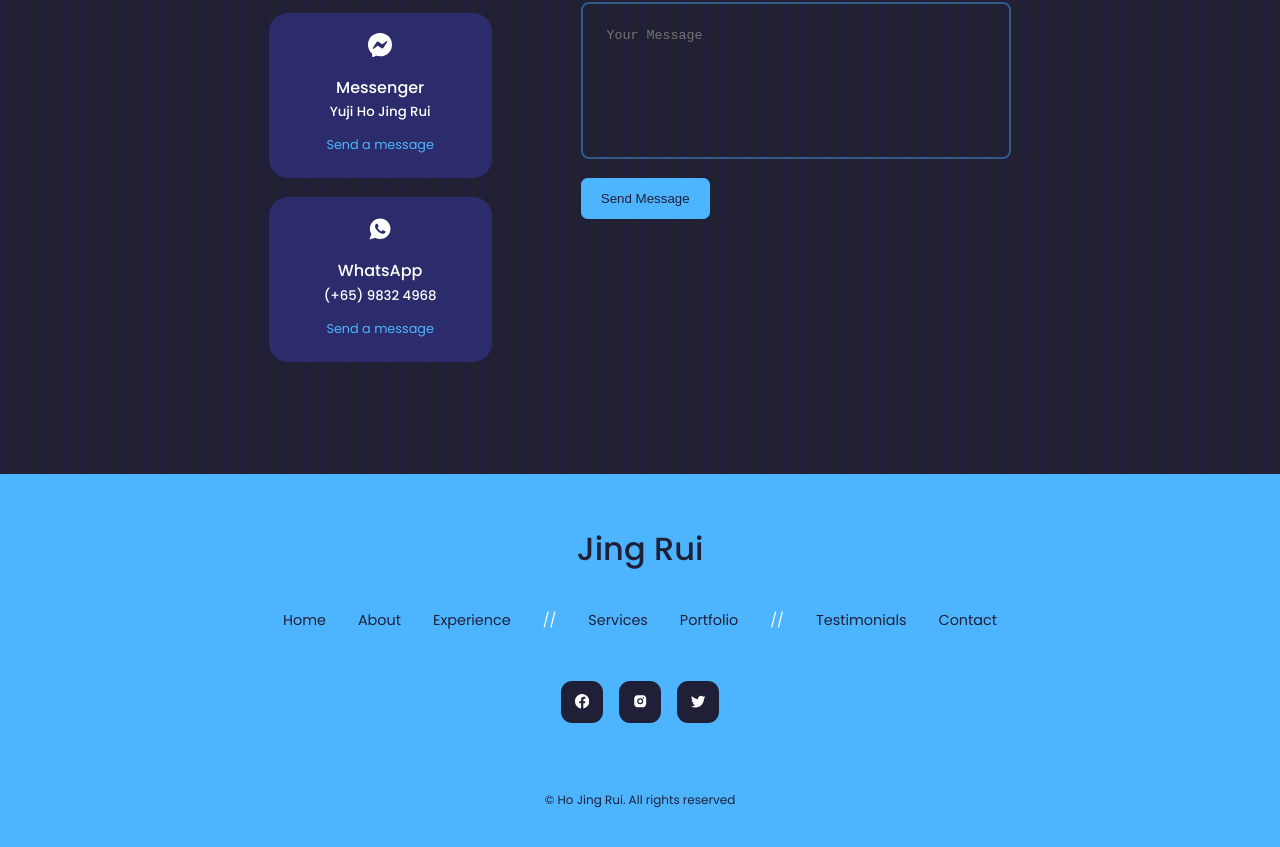
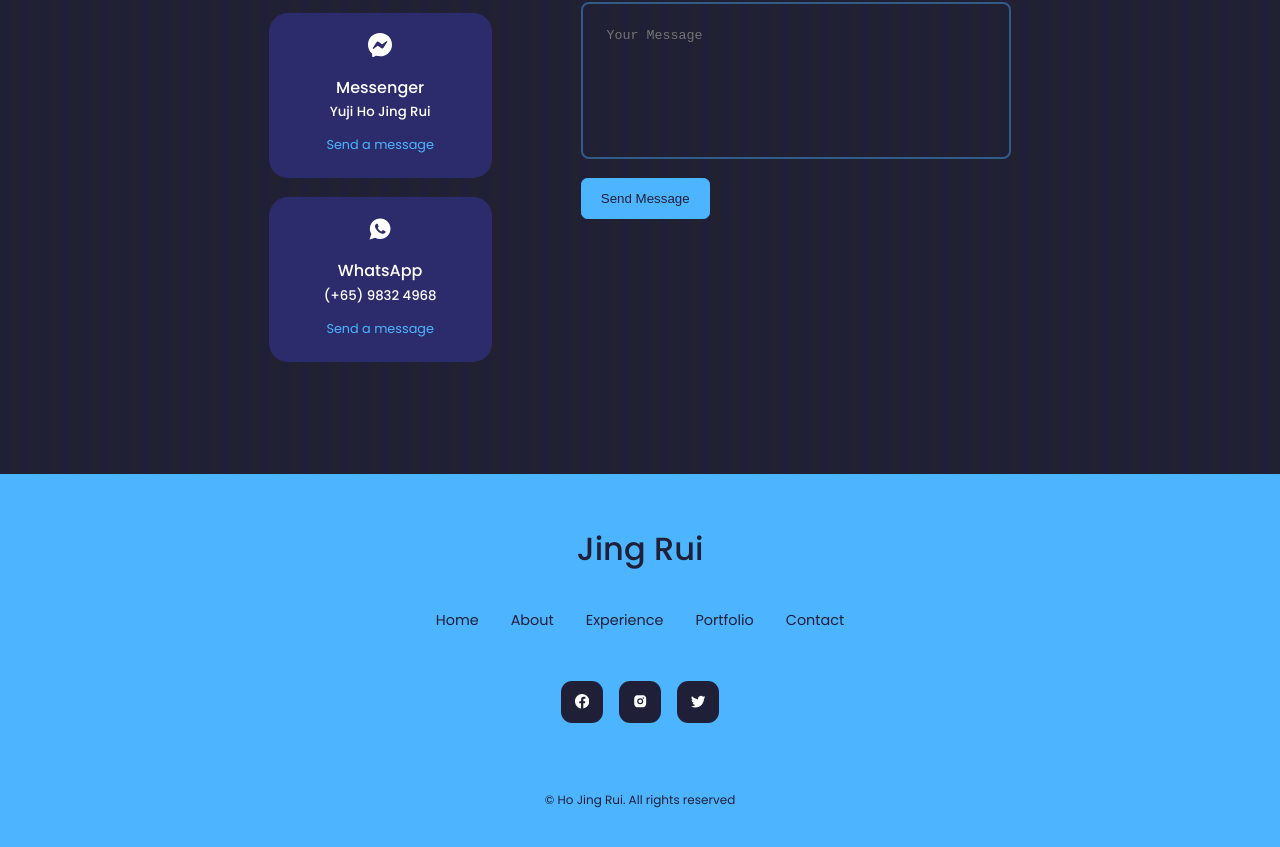
Before and after one commit to yujiho1910/portfolio, a React (Create React App) app: page / in a window 1280 px wide. Shown: the part 3281-4128 px from the top of the page. Built offline with nearby package versions, Linux system fonts and the light colour scheme.

Commit message:
updated footer

```diff
--- a/src/components/footer/Footer.jsx
+++ b/src/components/footer/Footer.jsx
@@ -27,16 +27,8 @@ const Footer = () => {
         <li>
           <a href="#experience">Experience</a>
         </li>
-        //{" "}
-        <li>
-          <a href="#services">Services</a>
-        </li>
         <li>
           <a href="#portfolio">Portfolio</a>
-        </li>
-        //{" "}
-        <li>
-          <a href="#testimonials">Testimonials</a>
         </li>
         <li>
           <a href="#contact">Contact</a>
```
